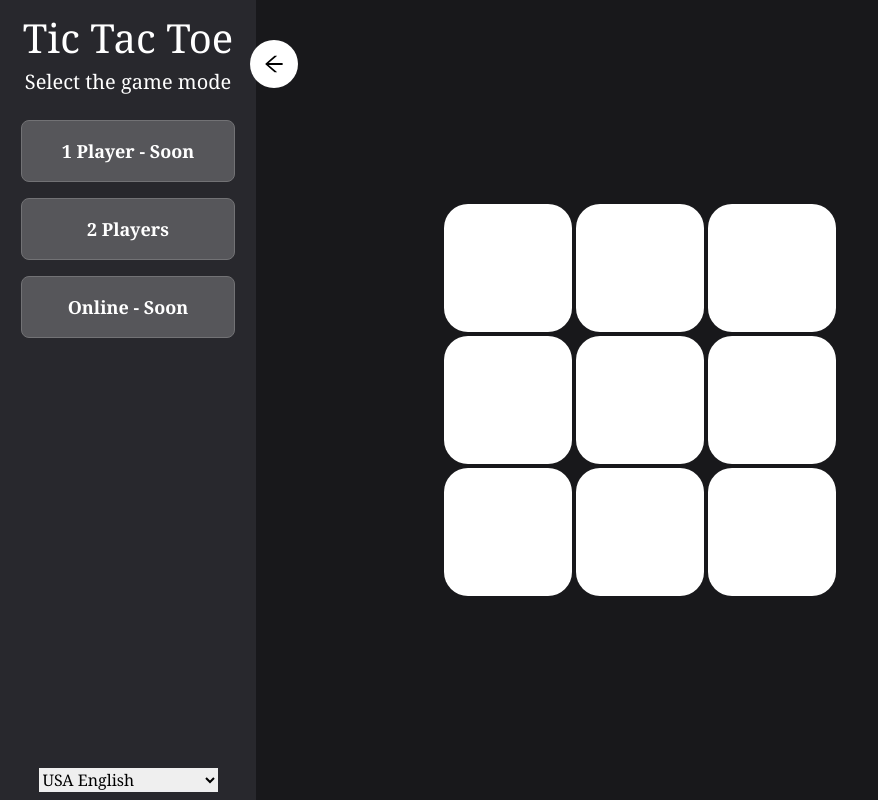
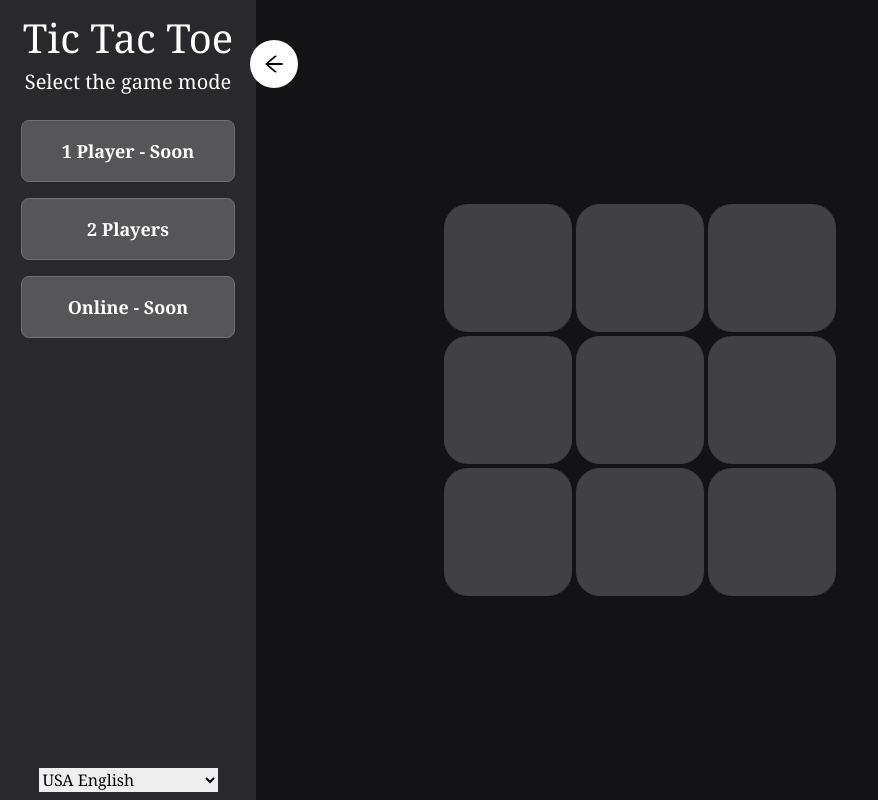
Before and after one commit to thiagomeneguzzi/tic-tac-toe, a React (Vite) app: page /two-players in a window 1280 px wide. Shown: the whole page, without its empty margins (0-878 px from the left). Built offline with nearby package versions, Linux system fonts and the light colour scheme.

Commit message:
refactor cards layout

```diff
--- a/src/application/pages/Layout/Layout.tsx
+++ b/src/application/pages/Layout/Layout.tsx
@@ -11,7 +11,7 @@ const Layout = () => {
 
     return (
         <div className='flex h-screen relative'>
-            <div className={`z-10 absolute h-full w-[256px] left-0 transition-all duration-1000 ${open ? '' : 'left-[-256px]'}`}>
+            <div className={`z-20 absolute h-full w-[256px] left-0 transition-all duration-1000 ${open ? '' : 'left-[-256px]'}`}>
                 <div className='flex-none absolute w-full h-full'>
                     <Drawer open={open} />
                 </div>
@@ -24,7 +24,7 @@ const Layout = () => {
                 </button>
             </div>
             <div className='relative h-full flex-1'>
-                {!greaterThan1024 && <div className={`absolute w-full h-full bg-gray-900 duration-1000 ${open ? 'opacity-80' : 'opacity-0'}`} />}
+                {open && <div className='absolute w-full h-full bg-gray-900 duration-1000 opacity-80' />}
                 <Outlet />
             </div>
         </div>
```
Also changed, not shown: vercel.json (deleted).
